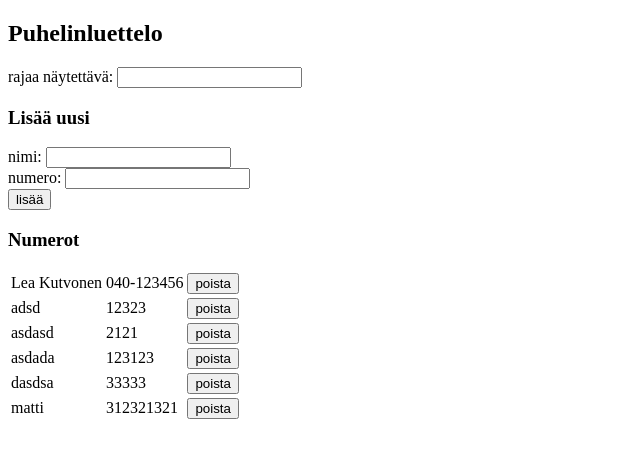
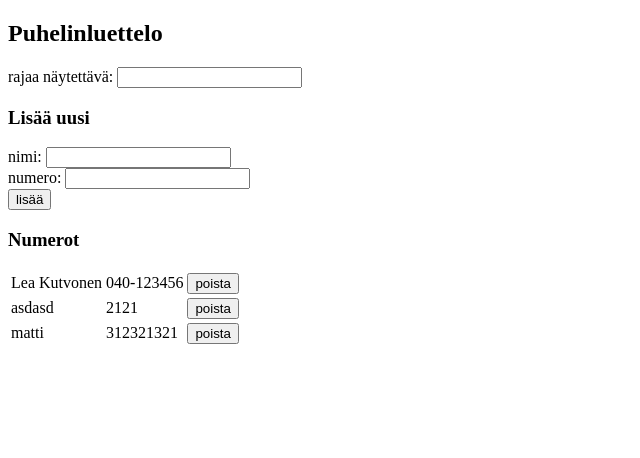
Before and after one commit to SimoAntikainen/HYmoocPart2, a React (Create React App) app in the folder part2/puhelinluettelo/: page / in a window 1280 px wide. Shown: the top 458 px of the page, without its empty margins (0-640 px from the left). Built offline with nearby package versions, Linux system fonts and the light colour scheme; data requests are answered from the project's data file.

Commit message:
added window confirm

```diff
--- a/part2/puhelinluettelo/db.json
+++ b/part2/puhelinluettelo/db.json
@@ -6,24 +6,9 @@
       "id": 4
     },
     {
-      "name": "adsd",
-      "number": "12323",
-      "id": 5
-    },
-    {
       "name": "asdasd",
       "number": "2121",
       "id": 7
-    },
-    {
-      "name": "asdada",
-      "number": "123123",
-      "id": 8
-    },
-    {
-      "name": "dasdsa",
-      "number": "33333",
-      "id": 9
     },
     {
       "name": "matti",
--- a/part2/puhelinluettelo/src/App.js
+++ b/part2/puhelinluettelo/src/App.js
@@ -77,20 +77,19 @@ class App extends React.Component {
 
   removePerson = (id) => {
     return () => {
+      if(window.confirm(`Haluatko poistaa ${this.state.persons.find(n => n.id === id).name}`)) {
       console.log('remove '+id+'')
-      const url = `http://localhost:3001/persons/${id}`
       const person = this.state.persons.find(n => n.id === id)
       const changedPerson = { ...person}
       console.log('changed note ',changedPerson)
 
       personService.removePerson(id, changedPerson)
         .then(response => {
-          //console.log(response)
           this.setState({
           persons: this.state.persons.filter(person => person.id != id)
           })
-      })
-
+        })
+      }
     }
   }
 
```
